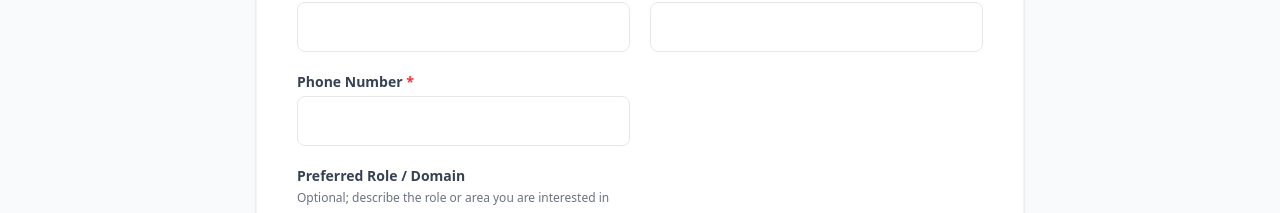
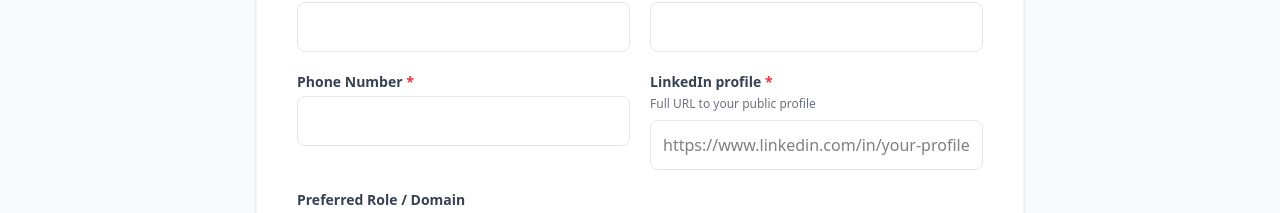
Before and after one commit to REACT-Kumaraguru/react-backend, a React (Vite) app in the folder frontend/: page /work-interest-form in a window 1280 px wide. Shown: the part 399-612 px from the top of the page. Built offline with nearby package versions, Linux system fonts and the light colour scheme.

Commit message:
Linkedin added

```diff
--- a/frontend/src/components/WorkCom/InterestForm.jsx
+++ b/frontend/src/components/WorkCom/InterestForm.jsx
@@ -1,9 +1,16 @@
 import React, { useMemo, useState } from "react";
 import { useNavigate } from "react-router-dom";
 
-const SCRIPT_URL = "https://script.google.com/macros/s/AKfycbz2J7LbGxm0tCWFeISpJzOPcrqGNxvAk0zKrVkTFyQZ98_f-wld4RjTy_9pTsX8iWJY/exec";
+const SCRIPT_URL = "https://script.google.com/macros/s/AKfycbyOX8Md6YmXAJ0dVYN_CqJCY8zEfGu6yrJEClPzNfjBusQaKYd5fpowLAjl25YfwbCF/exec";
 
 const EMAIL_REGEX = /^\S+@\S+\.\S+$/;
+
+/** Non-empty value must look like a LinkedIn profile URL */
+const isValidLinkedInUrl = (value) => {
+  const v = String(value || "").trim();
+  if (!v) return false;
+  return /linkedin\.com\/(in|pub|school|company)/i.test(v);
+};
 
 export const InterestForm = () => {
   const navigate = useNavigate();
@@ -16,6 +23,7 @@ export const InterestForm = () => {
     fullName: "",
     email: "",
     phone: "",
+    linkedin: "",
     preferredDomains: "",
     whyPreferRole: "",
     pastExperience: "",
@@ -33,6 +41,10 @@ export const InterestForm = () => {
 
     const digits = String(formData.phone || "").replace(/\D/g, "");
     if (!digits || digits.length < 10) e.phone = "Valid Phone Number is required";
+
+    if (!formData.linkedin.trim()) e.linkedin = "LinkedIn profile URL is required";
+    else if (!isValidLinkedInUrl(formData.linkedin))
+      e.linkedin = "Enter a valid LinkedIn profile URL (e.g. linkedin.com/in/your-profile)";
 
     if (!resumeFile) e.resume = "Upload Resume (CV) PDF is mandatory";
 
@@ -212,6 +224,28 @@ export const InterestForm = () => {
               )}
             </div>
 
+            <div>
+              <label className="block text-sm font-bold text-gray-700 mb-1">
+                LinkedIn profile <span className="text-red-500">*</span>
+              </label>
+              <p className="text-xs text-gray-500 mb-2">Full URL to your public profile</p>
+              <input
+                name="linkedin"
+                value={formData.linkedin}
+                onChange={handleChange}
+                placeholder="https://www.linkedin.com/in/your-profile"
+                type="url"
+                autoComplete="url"
+                required
+                className={`w-full border p-3 rounded-lg outline-none focus:ring-2 transition-all ${
+                  showErrors && errors.linkedin ? "border-red-400 bg-red-50 focus:ring-red-200" : "border-gray-200 focus:ring-[#0f766e]"
+                }`}
+              />
+              {showErrors && errors.linkedin && (
+                <p className="text-red-500 text-xs mt-1 font-medium">{errors.linkedin}</p>
+              )}
+            </div>
+
             <div className="md:col-span-2">
               <label className="block text-sm font-bold text-gray-700 mb-1">
                 Preferred Role / Domain
--- a/frontend/src/components/WorkCom/InterestInfo.jsx
+++ b/frontend/src/components/WorkCom/InterestInfo.jsx
@@ -24,19 +24,7 @@ export const InterestInfo = () => {
         </div>
       </section>
 
-      {/* ================= QUICK CONTEXT ================= */}
-      <section className="px-6 pb-20">
-        <div className="max-w-5xl mx-auto">
-          <div className="bg-gray-50 border border-gray-100 rounded-2xl p-8 md:p-10">
-            <h2 className="text-xl md:text-2xl font-bold text-gray-900 mb-4">
-              What this form is for
-            </h2>
-            <p className="text-gray-700 leading-relaxed">
-              Use this form to share your profile so our team can review your fit for future collaborations, internships, and team openings.
-            </p>
-          </div>
-        </div>
-      </section>
+
     </div>
   );
 };
```
Also changed, not shown: 1 other file (tests, documents, lock files or other folders).
